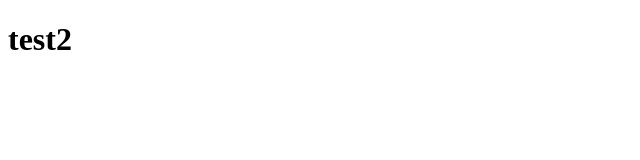
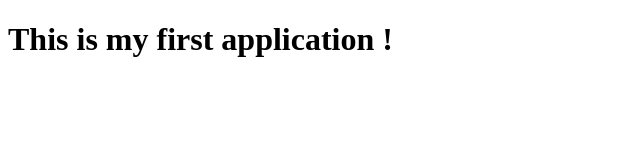
Before and after one commit to ehabe2005/learn, a plain HTML site: page index.html in a window 1280 px wide. Shown: the whole page, without its empty margins (0-640 px from the left). Drawn offline with Linux system fonts and the light colour scheme.

Commit message:
comment commit

```diff
--- a/index.html
+++ b/index.html
@@ -1,11 +1,11 @@
 <!DOCTYPE html>
-<html lang="en">
-<head>
-    <meta charset="UTF-8">
-    <meta name="viewport" content="width=device-width, initial-scale=1.0">
-    <title>Document</title>
-</head>
-<body>
-    <h1>test2</h1>
-</body>
+<html lang="en"></html>
+  <head>
+		<title> Hello world ! </title>
+    </head>
+
+    <body>
+      <h1> This is my first application ! </h1>
+			<!-- ciao -->
+  </body>
 </html>
```
